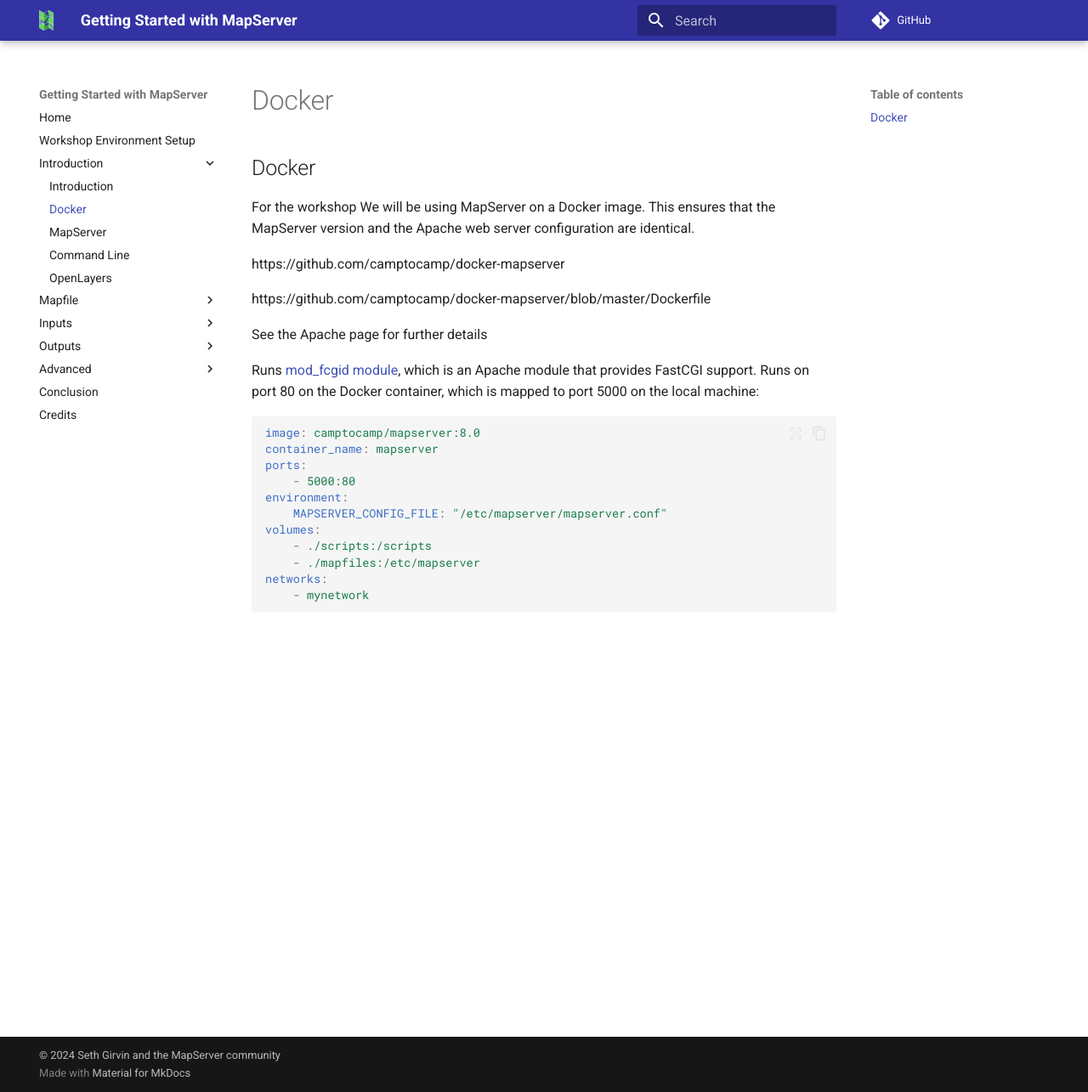
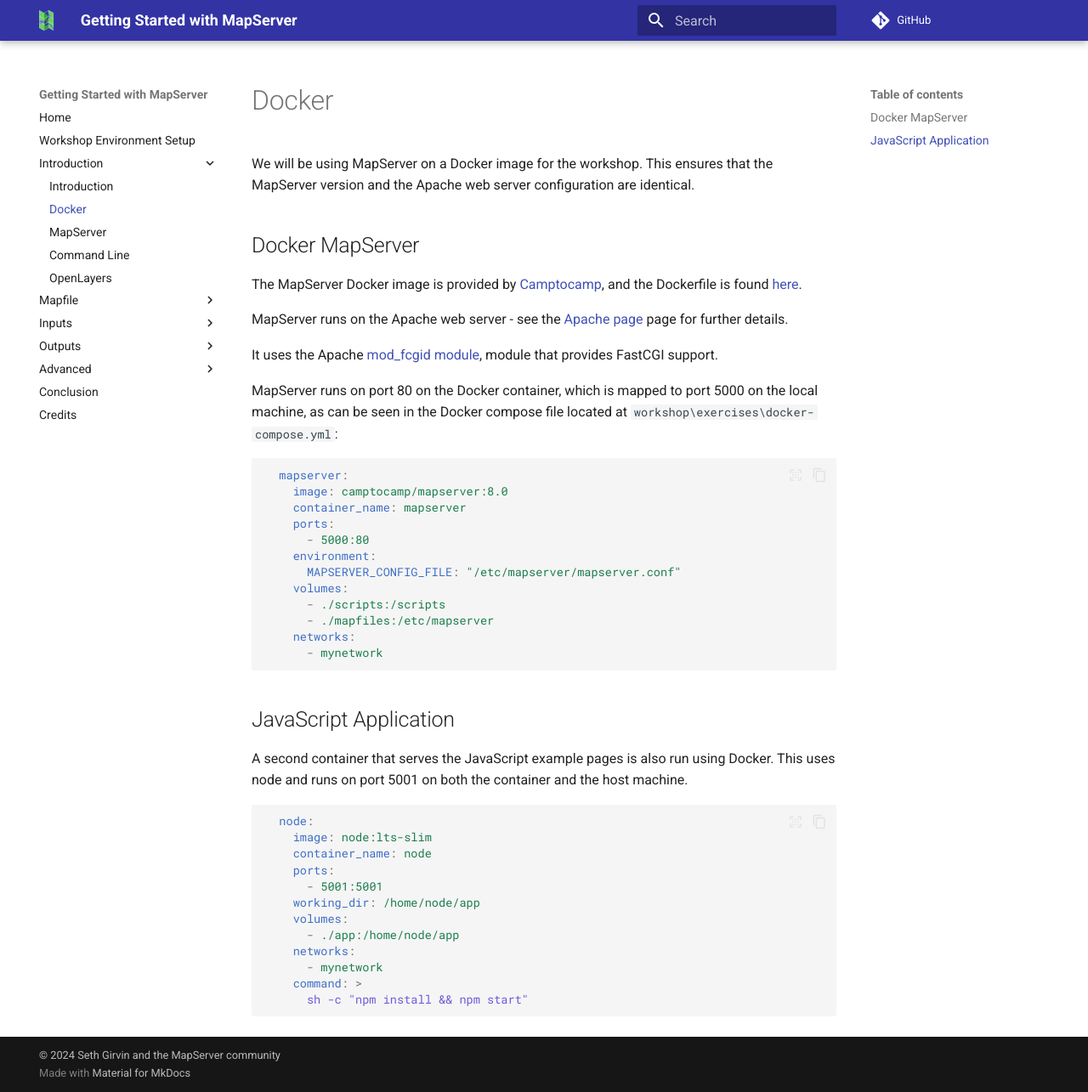
Before and after one commit to geographika/getting-started-with-mapserver, an MkDocs documentation site: the page built from workshop/content/docs/introduction/docker.md, in a window 1280 px wide and 1285 px high. Shown: the whole window at 85% size. Built offline with MkDocs 1.6.1 and Material for MkDocs 9.7.7, drawn with Linux system fonts in a browser that asks for light colours; comment, search, counter and statistics services are not loaded.

Commit message:
Final updates before first run through

````diff
--- a/workshop/content/docs/introduction/docker.md
+++ b/workshop/content/docs/introduction/docker.md
@@ -1,30 +1,48 @@
-## Docker
+# Docker
 
-For the workshop We will be using MapServer on a Docker image. This ensures
-that the MapServer version and the Apache web server configuration are identical.
+We will be using MapServer on a Docker image for the workshop. This ensures that the MapServer version and the Apache web server configuration are identical.
 
+## Docker MapServer
 
-https://github.com/camptocamp/docker-mapserver
+The MapServer Docker image is provided by [Camptocamp](https://github.com/camptocamp/docker-mapserver), and the Dockerfile is found [here](https://github.com/camptocamp/docker-mapserver/blob/master/Dockerfile).
 
+MapServer runs on the Apache web server - see the [Apache page](../advanced/apache.md) page for further details.
 
+It uses the Apache [mod_fcgid module](https://httpd.apache.org/mod_fcgid/), module that provides FastCGI support.
 
-https://github.com/camptocamp/docker-mapserver/blob/master/Dockerfile
-
-See the Apache page for further details
-
-Runs [mod_fcgid module](https://httpd.apache.org/mod_fcgid/), which is an Apache module that provides FastCGI support.
-Runs on port 80 on the Docker container, which is mapped to port 5000 on the local machine:
+MapServer runs on port 80 on the Docker container, which is mapped to port 5000 on the local machine, as can be seen in the Docker compose file
+located at `workshop\exercises\docker-compose.yml`:
 
 ```yaml
-image: camptocamp/mapserver:8.0
-container_name: mapserver
-ports:
-    - 5000:80
-environment:
-    MAPSERVER_CONFIG_FILE: "/etc/mapserver/mapserver.conf"
-volumes:
-    - ./scripts:/scripts
-    - ./mapfiles:/etc/mapserver
-networks:
-    - mynetwork
+  mapserver:
+    image: camptocamp/mapserver:8.0
+    container_name: mapserver
+    ports:
+      - 5000:80
+    environment:
+      MAPSERVER_CONFIG_FILE: "/etc/mapserver/mapserver.conf"
+    volumes:
+      - ./scripts:/scripts
+      - ./mapfiles:/etc/mapserver
+    networks:
+      - mynetwork
 ```
+
+## JavaScript Application
+
+A second container that serves the JavaScript example pages is also run using Docker. This uses node and runs on port 5001 on both the container and the host machine.
+
+```yaml
+  node:
+    image: node:lts-slim
+    container_name: node
+    ports:
+      - 5001:5001
+    working_dir: /home/node/app
+    volumes:
+      - ./app:/home/node/app
+    networks:
+      - mynetwork
+    command: >
+      sh -c "npm install && npm start"
+```
````
Also changed, not shown: workshop/content/docs/inputs/raster.md (+4 -4 lines), workshop/content/docs/introduction/openlayers.md (+5 -5 lines), workshop/content/docs/mapfile/labels.md (+21 -1 lines), workshop/content/docs/mapfile/lines.md (+5 -6 lines), workshop/content/docs/setup.md (+1 -1 lines), 1 other file.
